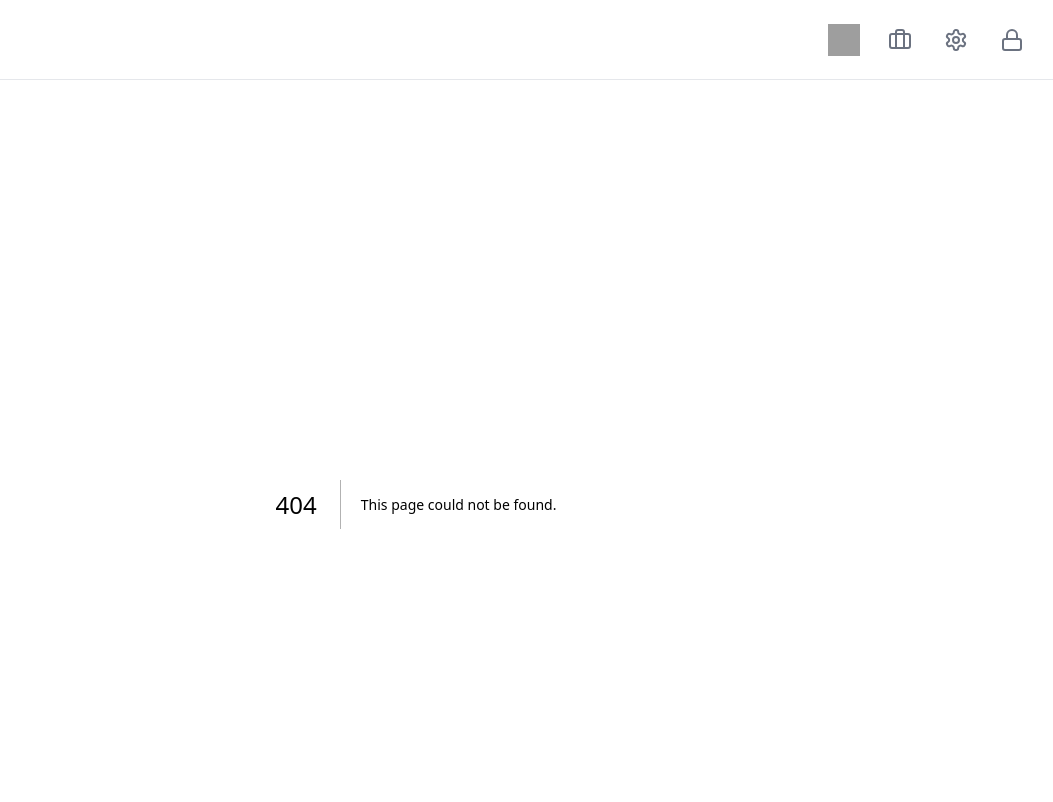
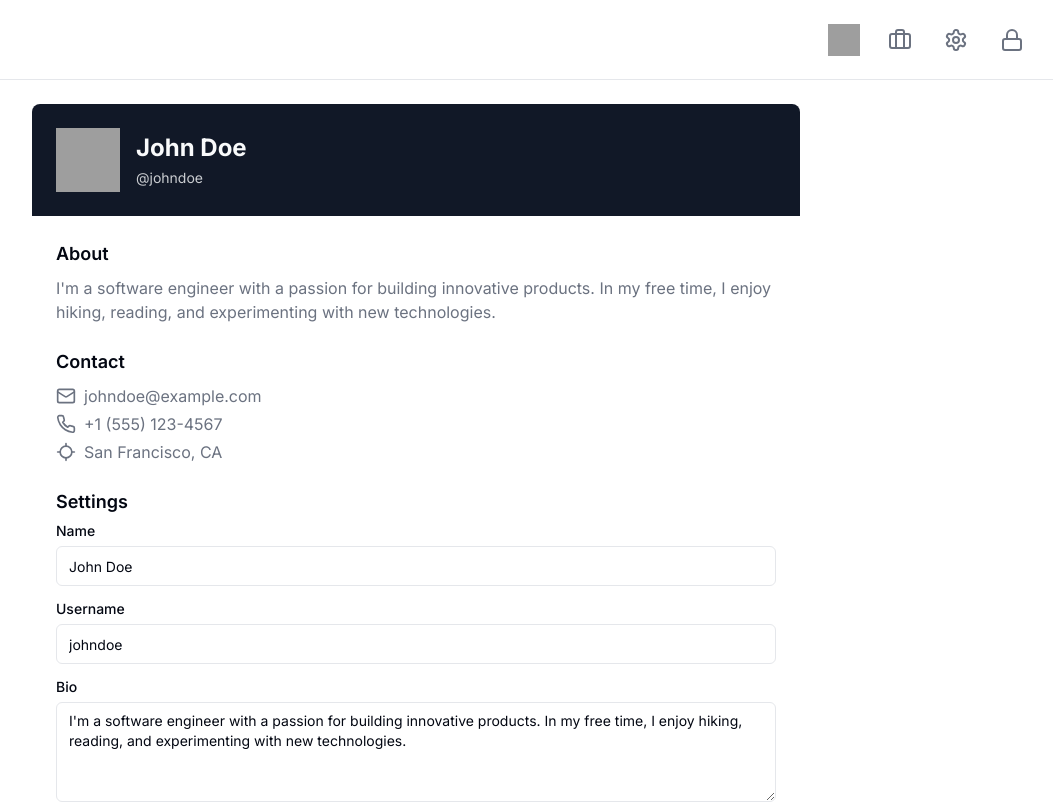
Before and after one commit to CarlosBecerra44/demo-nextjs, a Next.js app: page /usuario in a window 1280 px wide. Before the commit this address had no page. Shown: the top 802 px of the page, without its empty margins (224-1277 px from the left). Built offline with nearby package versions, Linux system fonts and the light colour scheme; grey boxes are pictures that could not be loaded.

Commit message:
prueba
actualizado

```diff
--- /dev/null
+++ b/src/app/usuario/page.js
@@ -0,0 +1,11 @@
+// archivo: pages/home.js
+import { usuario as User } from "@/components/component/usuario";
+function page() {
+  return (
+    <div>
+      <User />
+    </div>
+  );
+}
+
+export default page;
--- a/src/components/component/principal.jsx
+++ b/src/components/component/principal.jsx
@@ -92,7 +92,7 @@ export function principal() {
           <section>
             <Card>
               <CardHeader>
-                <CardTitle>What's New</CardTitle>
+                <CardTitle>whats</CardTitle>
               </CardHeader>
               <CardContent>
                 <div className="grid gap-4">
@@ -106,7 +106,7 @@ export function principal() {
                     <div className="grid gap-1">
                       <h3 className="text-lg font-medium">Introducing Our Latest Product</h3>
                       <p className="text-muted-foreground">
-                        We're excited to launch our newest product, designed to revolutionize the industry.
+                        We excited to launch our newest product, designed to revolutionize the industry.
                       </p>
                       <Link href="#" className="text-primary" prefetch={false}>
                         Learn More
@@ -140,7 +140,7 @@ export function principal() {
                     <div className="grid gap-1">
                       <h3 className="text-lg font-medium">Exciting Company Announcement</h3>
                       <p className="text-muted-foreground">
-                        We're thrilled to share a major announcement that will impact our business and industry.
+                         thrilled to share a major announcement that will impact our business and industry.
                       </p>
                       <Link href="#" className="text-primary" prefetch={false}>
                         Read More
@@ -165,7 +165,7 @@ export function principal() {
                         <ActivityIcon className="w-6 h-6 text-muted-foreground" />
                       </div>
                       <p className="text-muted-foreground">
-                        Our R&D team is constantly innovating and pushing the boundaries of what's possible.
+                        Our R&D team is constantly innovating and pushing the boundaries of  possible.
                       </p>
                     </div>
                     <div className="bg-muted/50 rounded-lg p-4">
@@ -194,7 +194,7 @@ export function principal() {
                         <DollarSignIcon className="w-6 h-6 text-muted-foreground" />
                       </div>
                       <p className="text-muted-foreground">
-                        Our finance department ensures the company's financial stability and growth.
+                        Our finance department ensures the  financial stability and growth.
                       </p>
                     </div>
                   </div>
--- /dev/null
+++ b/src/components/component/usuario.jsx
@@ -0,0 +1,168 @@
+/**
+* This code was generated by v0 by Vercel.
+* @see https://v0.dev/t/QOtiNPWfMA8
+* Documentation: https://v0.dev/docs#integrating-generated-code-into-your-nextjs-app
+*/
+
+/** Add fonts into your Next.js project:
+
+import { Inter } from 'next/font/google'
+
+inter({
+  subsets: ['latin'],
+  display: 'swap',
+})
+
+To read more about using these font, please visit the Next.js documentation:
+- App Directory: https://nextjs.org/docs/app/building-your-application/optimizing/fonts
+- Pages Directory: https://nextjs.org/docs/pages/building-your-application/optimizing/fonts
+**/
+import { Avatar, AvatarImage, AvatarFallback } from "@/components/ui/avatar"
+import { Label } from "@/components/ui/label"
+import { Input } from "@/components/ui/input"
+import { Textarea } from "@/components/ui/textarea"
+import { Button } from "@/components/ui/button"
+
+export function usuario() {
+  return (
+    (<div className="w-full max-w-3xl mx-auto">
+      <header className="bg-primary p-6 rounded-t-lg">
+        <div className="flex items-center gap-4">
+          <Avatar className="h-16 w-16">
+            <AvatarImage src="/placeholder-user.jpg" alt="@shadcn" />
+            <AvatarFallback>JD</AvatarFallback>
+          </Avatar>
+          <div className="grid gap-1">
+            <h1 className="text-2xl font-bold text-primary-foreground">John Doe</h1>
+            <p className="text-sm text-primary-foreground/80">@johndoe</p>
+          </div>
+        </div>
+      </header>
+      <div className="bg-background p-6 rounded-b-lg">
+        <div className="grid gap-6">
+          <div className="grid gap-2">
+            <h2 className="text-lg font-semibold">About</h2>
+            <p className="text-muted-foreground">
+              I'm a software engineer with a passion for building innovative products. In my free time, I enjoy hiking,
+              reading, and experimenting with new technologies.
+            </p>
+          </div>
+          <div className="grid gap-2">
+            <h2 className="text-lg font-semibold">Contact</h2>
+            <div className="grid gap-1 text-muted-foreground">
+              <div className="flex items-center gap-2">
+                <MailIcon className="h-5 w-5" />
+                <span>johndoe@example.com</span>
+              </div>
+              <div className="flex items-center gap-2">
+                <PhoneIcon className="h-5 w-5" />
+                <span>+1 (555) 123-4567</span>
+              </div>
+              <div className="flex items-center gap-2">
+                <LocateIcon className="h-5 w-5" />
+                <span>San Francisco, CA</span>
+              </div>
+            </div>
+          </div>
+          <div className="grid gap-2">
+            <h2 className="text-lg font-semibold">Settings</h2>
+            <form className="grid gap-4">
+              <div className="grid gap-2">
+                <Label htmlFor="name">Name</Label>
+                <Input id="name" defaultValue="John Doe" />
+              </div>
+              <div className="grid gap-2">
+                <Label htmlFor="username">Username</Label>
+                <Input id="username" defaultValue="johndoe" />
+              </div>
+              <div className="grid gap-2">
+                <Label htmlFor="bio">Bio</Label>
+                <Textarea
+                  id="bio"
+                  defaultValue="I'm a software engineer with a passion for building innovative products. In my free time, I enjoy hiking, reading, and experimenting with new technologies."
+                  className="min-h-[100px]" />
+              </div>
+              <div className="grid gap-2">
+                <Label htmlFor="email">Email</Label>
+                <Input id="email" type="email" defaultValue="johndoe@example.com" />
+              </div>
+              <div className="grid gap-2">
+                <Label htmlFor="phone">Phone</Label>
+                <Input id="phone" defaultValue="+1 (555) 123-4567" />
+              </div>
+              <div className="grid gap-2">
+                <Label htmlFor="location">Location</Label>
+                <Input id="location" defaultValue="San Francisco, CA" />
+              </div>
+              <Button type="submit" className="justify-self-end">
+                Save Changes
+              </Button>
+            </form>
+          </div>
+        </div>
+      </div>
+    </div>)
+  );
+}
+
+function LocateIcon(props) {
+  return (
+    (<svg
+      {...props}
+      xmlns="http://www.w3.org/2000/svg"
+      width="24"
+      height="24"
+      viewBox="0 0 24 24"
+      fill="none"
+      stroke="currentColor"
+      strokeWidth="2"
+      strokeLinecap="round"
+      strokeLinejoin="round">
+      <line x1="2" x2="5" y1="12" y2="12" />
+      <line x1="19" x2="22" y1="12" y2="12" />
+      <line x1="12" x2="12" y1="2" y2="5" />
+      <line x1="12" x2="12" y1="19" y2="22" />
+      <circle cx="12" cy="12" r="7" />
+    </svg>)
+  );
+}
+
+
+function MailIcon(props) {
+  return (
+    (<svg
+      {...props}
+      xmlns="http://www.w3.org/2000/svg"
+      width="24"
+      height="24"
+      viewBox="0 0 24 24"
+      fill="none"
+      stroke="currentColor"
+      strokeWidth="2"
+      strokeLinecap="round"
+      strokeLinejoin="round">
+      <rect width="20" height="16" x="2" y="4" rx="2" />
+      <path d="m22 7-8.97 5.7a1.94 1.94 0 0 1-2.06 0L2 7" />
+    </svg>)
+  );
+}
+
+
+function PhoneIcon(props) {
+  return (
+    (<svg
+      {...props}
+      xmlns="http://www.w3.org/2000/svg"
+      width="24"
+      height="24"
+      viewBox="0 0 24 24"
+      fill="none"
+      stroke="currentColor"
+      strokeWidth="2"
+      strokeLinecap="round"
+      strokeLinejoin="round">
+      <path
+        d="M22 16.92v3a2 2 0 0 1-2.18 2 19.79 19.79 0 0 1-8.63-3.07 19.5 19.5 0 0 1-6-6 19.79 19.79 0 0 1-3.07-8.67A2 2 0 0 1 4.11 2h3a2 2 0 0 1 2 1.72 12.84 12.84 0 0 0 .7 2.81 2 2 0 0 1-.45 2.11L8.09 9.91a16 16 0 0 0 6 6l1.27-1.27a2 2 0 0 1 2.11-.45 12.84 12.84 0 0 0 2.81.7A2 2 0 0 1 22 16.92z" />
+    </svg>)
+  );
+}
```
